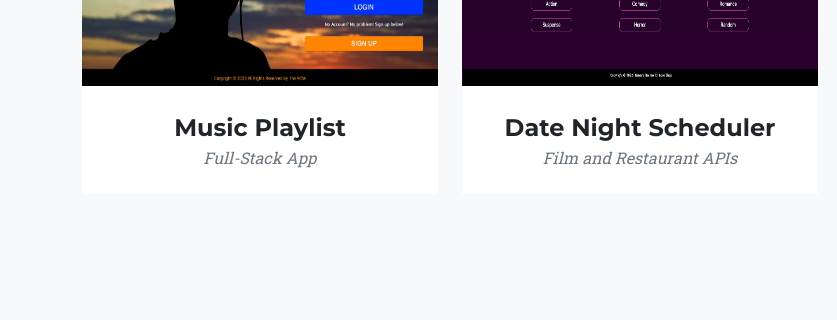
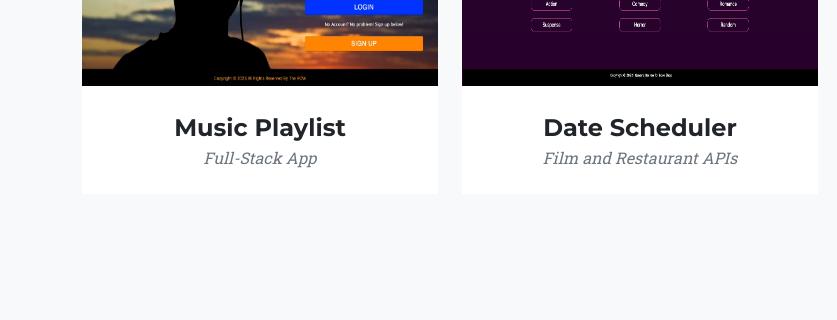
Before and after one commit to qb-829/portfolio, a plain HTML site: page index.html in a window 1280 px wide. Shown: the part 1780-2100 px from the top of the page, 0-837 px from the left. Drawn offline with nearby package versions, Linux system fonts and the light colour scheme.

```diff
--- a/index.html
+++ b/index.html
@@ -113,7 +113,7 @@
                                 <img class="img-fluid" style="height:205px" src="assets/img/portfolio/DateNightApp_MoviePage.png" alt="Screenshot of Date Night App's Movie Page" />
                             </a>
                             <div class="portfolio-caption">
-                                <div class="portfolio-caption-heading">Date Night Scheduler</div>
+                                <div class="portfolio-caption-heading">Date Scheduler</div>
                                 <div class="portfolio-caption-subheading text-muted">Film and Restaurant APIs</div>
                             </div>
                         </div>
```
